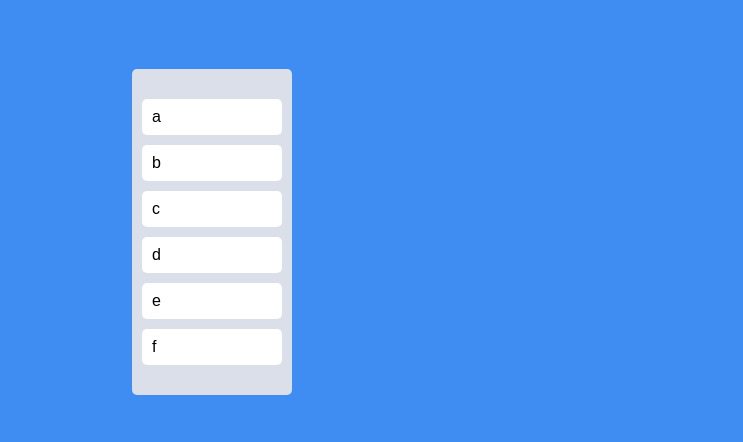
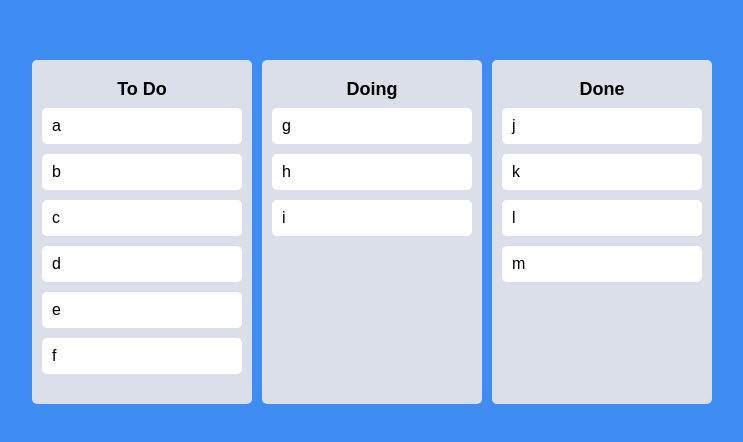
Before and after one commit to seonhop/trello-clone, a React (Create React App) app: page / in a window 1280 px wide. Shown: the part 168-610 px from the top of the page, without its empty margins (268-1011 px from the left). Built offline with nearby package versions, Linux system fonts and the light colour scheme.

Commit message:
creating multiple boards
Object.keys(obj).map((key)=>obj[key])
{Object.keys(toDos).map((boardId) => (<DroppableBoard boardId={boardId} key={boardId} toDos={toDos[boardId]} /> ))}

```diff
--- a/src/App.tsx
+++ b/src/App.tsx
@@ -8,11 +8,11 @@ import {
 import styled from "styled-components";
 import { toDoState } from "./atoms";
 import { useRecoilState } from "recoil";
-import DraggableCard from "./Components/DraggableCard";
+import DroppableBoard from "./Components/DroppableBoard";
 
 const Wrapper = styled.div`
 	display: flex;
-	max-width: 480px;
+	max-width: 680px;
 	width: 100%;
 	margin: 0 auto;
 	justify-content: center;
@@ -23,41 +23,46 @@ const Wrapper = styled.div`
 const Boards = styled.div`
 	display: grid;
 	width: 100%;
+	gap: 10px;
+
 	grid-template-columns: repeat(3, 1fr);
-`;
-
-const Board = styled.div`
-	padding: 30px 10px 20px 10px;
-	background-color: ${(props) => props.theme.boardColor};
-	border-radius: 5px;
-	min-height: 200px;
 `;
 
 function App() {
 	const [toDos, setToDos] = useRecoilState(toDoState);
-	const onDragEnd = ({ destination, source, draggableId }: DropResult) => {
-		if (!destination) return;
-		setToDos((oldToDos) => {
+	const onDragEnd = (info: DropResult) => {
+		if (!info.destination) return;
+		console.log(info);
+		const { destination, draggableId, source } = info;
+		if (destination?.droppableId === source.droppableId) {
+			setToDos((allBoards) => {
+				const boardCopy = [...allBoards[source.droppableId]];
+				boardCopy.splice(source.index, 1);
+				boardCopy.splice(destination?.index, 0, draggableId);
+				return {
+					...allBoards,
+					[source.droppableId]: boardCopy,
+				};
+			});
+		}
+		/* 		setToDos((oldToDos) => {
 			const copy = [...oldToDos];
 			copy.splice(source.index, 1);
 			copy.splice(destination?.index, 0, draggableId);
 			return copy;
-		});
+		}); */
 	};
 	return (
 		<DragDropContext onDragEnd={onDragEnd}>
 			<Wrapper>
 				<Boards>
-					<Droppable droppableId="one">
-						{(magic) => (
-							<Board ref={magic.innerRef} {...magic.droppableProps}>
-								{toDos.map((toDo, index) => (
-									<DraggableCard key={toDo} index={index} toDo={toDo} />
-								))}
-								{magic.placeholder}
-							</Board>
-						)}
-					</Droppable>
+					{Object.keys(toDos).map((boardId) => (
+						<DroppableBoard
+							boardId={boardId}
+							key={boardId}
+							toDos={toDos[boardId]}
+						/>
+					))}
 				</Boards>
 			</Wrapper>
 		</DragDropContext>
--- /dev/null
+++ b/src/Components/DroppableBoard.tsx
@@ -0,0 +1,42 @@
+import { Droppable } from "react-beautiful-dnd";
+import styled from "styled-components";
+import DraggableCard from "./DraggableCard";
+
+const Board = styled.div`
+	padding: 20px 10px 20px 10px;
+	background-color: ${(props) => props.theme.boardColor};
+	border-radius: 5px;
+	min-height: 200px;
+`;
+
+const Title = styled.h2`
+	text-align: center;
+	font-weight: 600;
+	margin-bottom: 10px;
+	font-size: 18px;
+`;
+
+interface IDroppableBoardProps {
+	toDos: string[];
+	boardId: string;
+}
+
+function DroppableBoard({ toDos, boardId }: IDroppableBoardProps) {
+	return (
+		<Board>
+			<Title>{boardId}</Title>
+			<Droppable droppableId={boardId}>
+				{(magic) => (
+					<div ref={magic.innerRef} {...magic.droppableProps}>
+						{toDos.map((toDo, index) => (
+							<DraggableCard key={toDo} index={index} toDo={toDo} />
+						))}
+						{magic.placeholder}
+					</div>
+				)}
+			</Droppable>
+		</Board>
+	);
+}
+
+export default DroppableBoard;
--- a/src/atoms.tsx
+++ b/src/atoms.tsx
@@ -1,6 +1,14 @@
 import { atom, selector } from "recoil";
 
-export const toDoState = atom({
+interface IToDoState {
+	[key: string]: string[];
+}
+
+export const toDoState = atom<IToDoState>({
 	key: "toDo",
-	default: ["a", "b", "c", "d", "e", "f"],
+	default: {
+		"To Do": ["a", "b", "c", "d", "e", "f"],
+		Doing: ["g", "h", "i"],
+		Done: ["j", "k", "l", "m"],
+	},
 });
```
